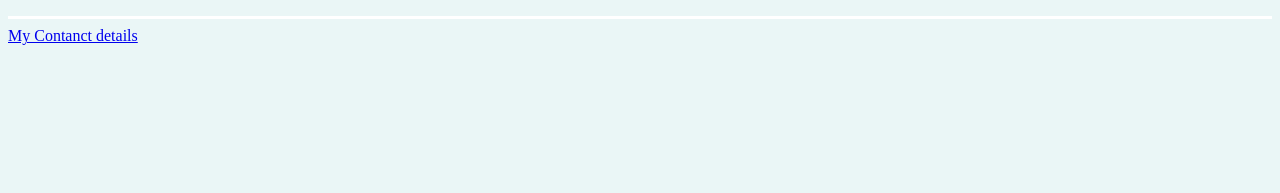
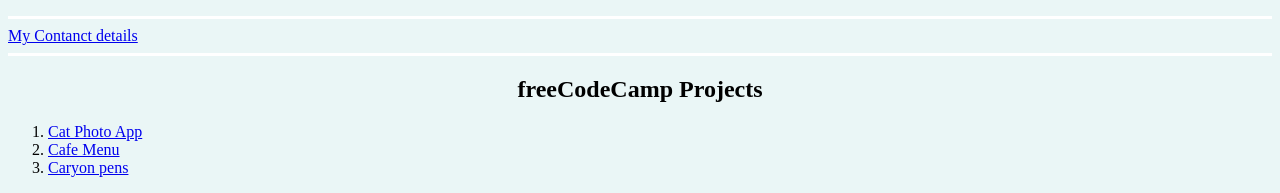
Before and after one commit to gauravbhaskar080/CV, a plain HTML site: page index.html in a window 1280 px wide. Shown: the part 1320-1513 px from the top of the page. Before the commit the page ends 1373 px from the top, so only its background shows below. Drawn offline with Linux system fonts and the light colour scheme.

Commit message:
Update index.html

```diff
--- a/index.html
+++ b/index.html
@@ -90,6 +90,13 @@
   </center>
   <hr>
   <a href="ContactDetails.html">My Contanct details</a>
+  <hr />
+  <h2><center>freeCodeCamp Projects</center></h2>
+  <ol>
+    <li><a href="catPhotoApp.html" target="_blank">Cat Photo App</a></li>
+    <li><a href="Menu.html" target="_blank">Cafe Menu</a></li>
+    <li><a href="Caryon.html" target="_blank">Caryon pens</a></li>
+  </ol>
 </body>
 
 </html>
```
